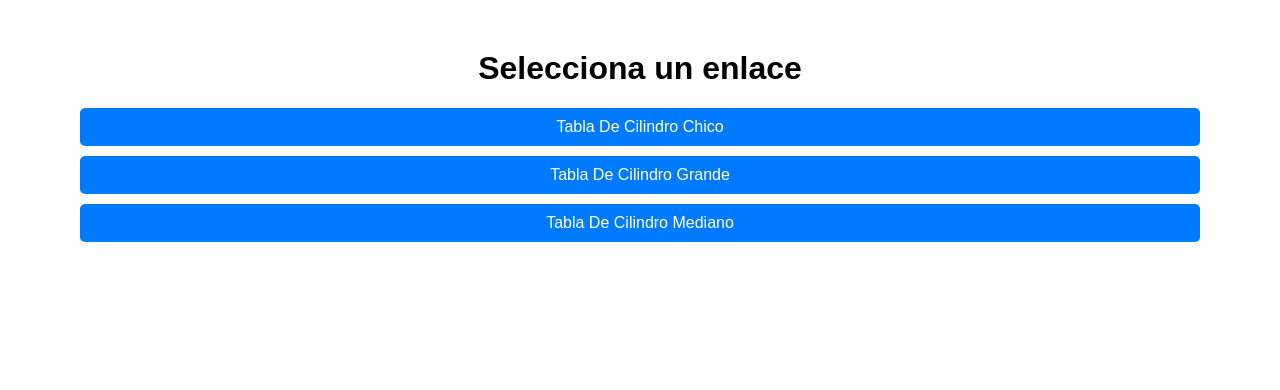
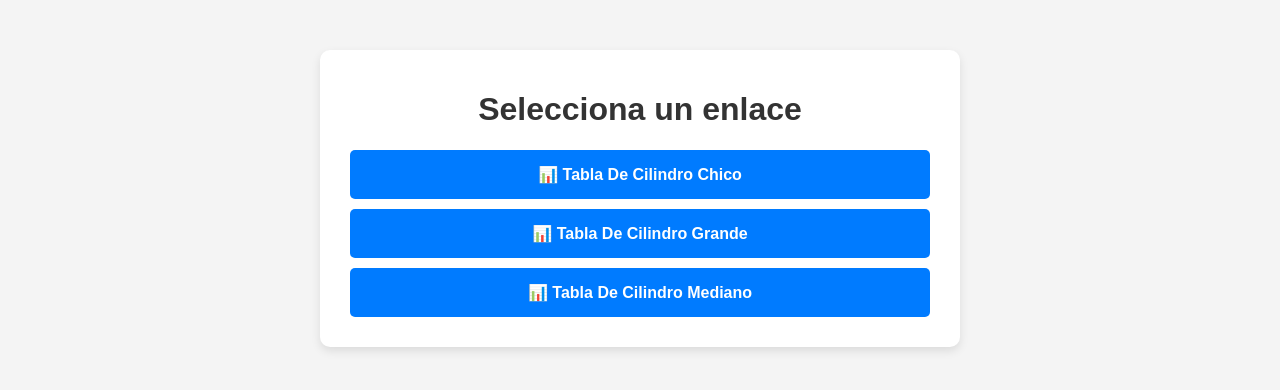
Before and after one commit to Frankohunu/laboratoriofisica, a plain HTML site: page index.html in a window 1280 px wide. Drawn offline with Linux system fonts and the light colour scheme.

Commit message:
Update index.html

```diff
--- a/index.html
+++ b/index.html
@@ -8,31 +8,50 @@
         body {
             font-family: Arial, sans-serif;
             text-align: center;
-            margin: 50px;
+            background-color: #f4f4f4;
+            margin: 0;
+            padding: 0;
+        }
+        .container {
+            max-width: 600px;
+            margin: 50px auto;
+            background: white;
+            padding: 20px;
+            border-radius: 10px;
+            box-shadow: 0px 4px 10px rgba(0, 0, 0, 0.1);
+        }
+        h1 {
+            color: #333;
         }
         .link-container {
-            margin: 20px;
+            margin-top: 20px;
         }
         a {
             display: block;
             margin: 10px;
-            padding: 10px;
+            padding: 15px;
             background-color: #007bff;
             color: white;
             text-decoration: none;
             border-radius: 5px;
+            font-size: 16px;
+            font-weight: bold;
+            transition: background 0.3s ease, transform 0.2s;
         }
         a:hover {
             background-color: #0056b3;
+            transform: scale(1.05);
         }
     </style>
 </head>
 <body>
-    <h1>Selecciona un enlace</h1>
-    <div class="link-container">
-        <a href="https://1drv.ms/x/c/0d1040ce18886663/EWW0MtocZJ9Jts1X7FpI5u0BKK-fkfsSU7RCOQ4UEvdXcQ?e=lGbJtY" target="_blank">Tabla De Cilindro Chico</a>
-        <a href="https://1drv.ms/x/c/0d1040ce18886663/Ecg3L7Mn1v9OqvkI9S_AiO0BYM9hIHs6qzXRqClCmHEMvA?e=N2hQlt" target="_blank">Tabla De Cilindro Grande</a>
-        <a href="https://1drv.ms/x/c/0d1040ce18886663/ESwg8Ojud-pLvjLGhmYuM70BsRvV6ye_acIYHtk28WFKDQ?e=O2u3qx" target="_blank">Tabla De Cilindro Mediano</a>
+    <div class="container">
+        <h1>Selecciona un enlace</h1>
+        <div class="link-container">
+            <a href="https://1drv.ms/x/c/0d1040ce18886663/EWW0MtocZJ9Jts1X7FpI5u0BKK-fkfsSU7RCOQ4UEvdXcQ?e=lGbJtY" target="_blank">📊 Tabla De Cilindro Chico</a>
+            <a href="https://1drv.ms/x/c/0d1040ce18886663/Ecg3L7Mn1v9OqvkI9S_AiO0BYM9hIHs6qzXRqClCmHEMvA?e=N2hQlt" target="_blank">📊 Tabla De Cilindro Grande</a>
+            <a href="https://1drv.ms/x/c/0d1040ce18886663/ESwg8Ojud-pLvjLGhmYuM70BsRvV6ye_acIYHtk28WFKDQ?e=O2u3qx" target="_blank">📊 Tabla De Cilindro Mediano</a>
+        </div>
     </div>
 </body>
 </html>
```
